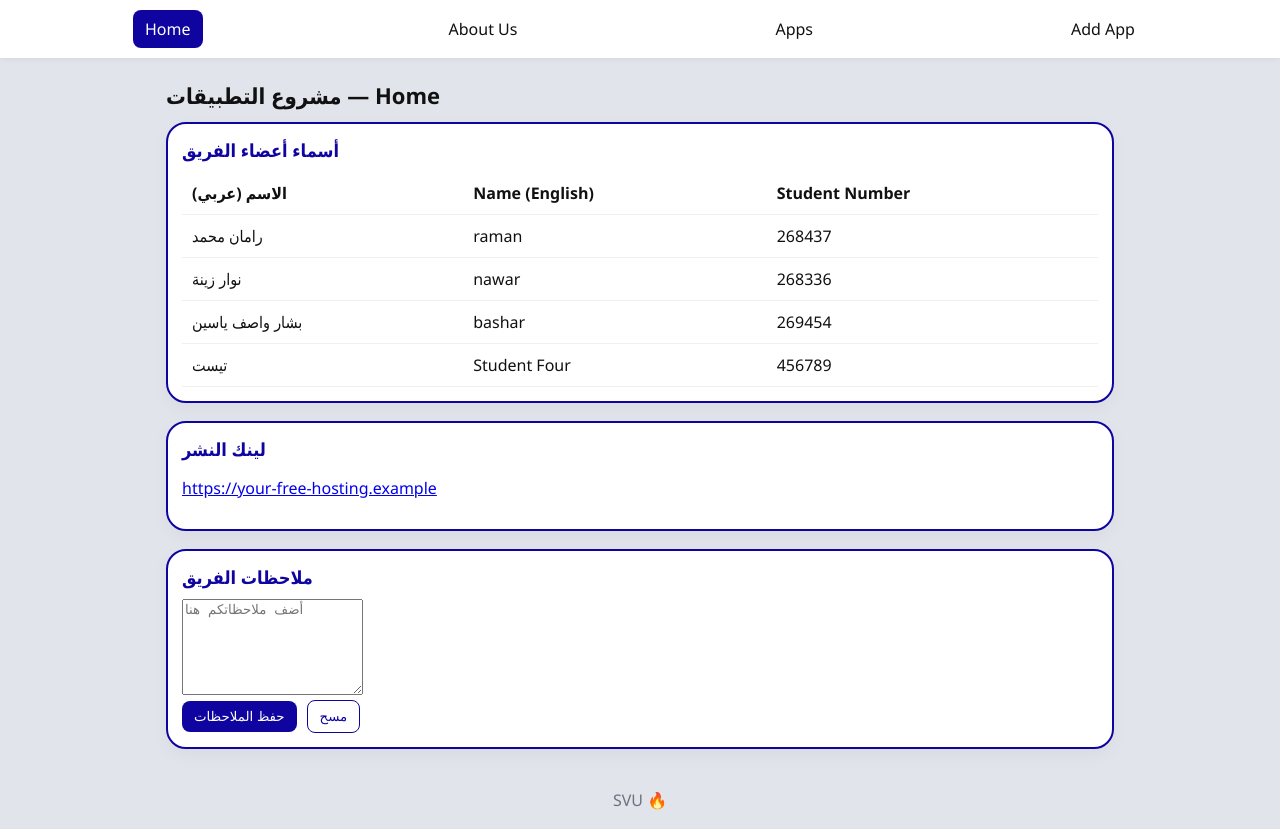
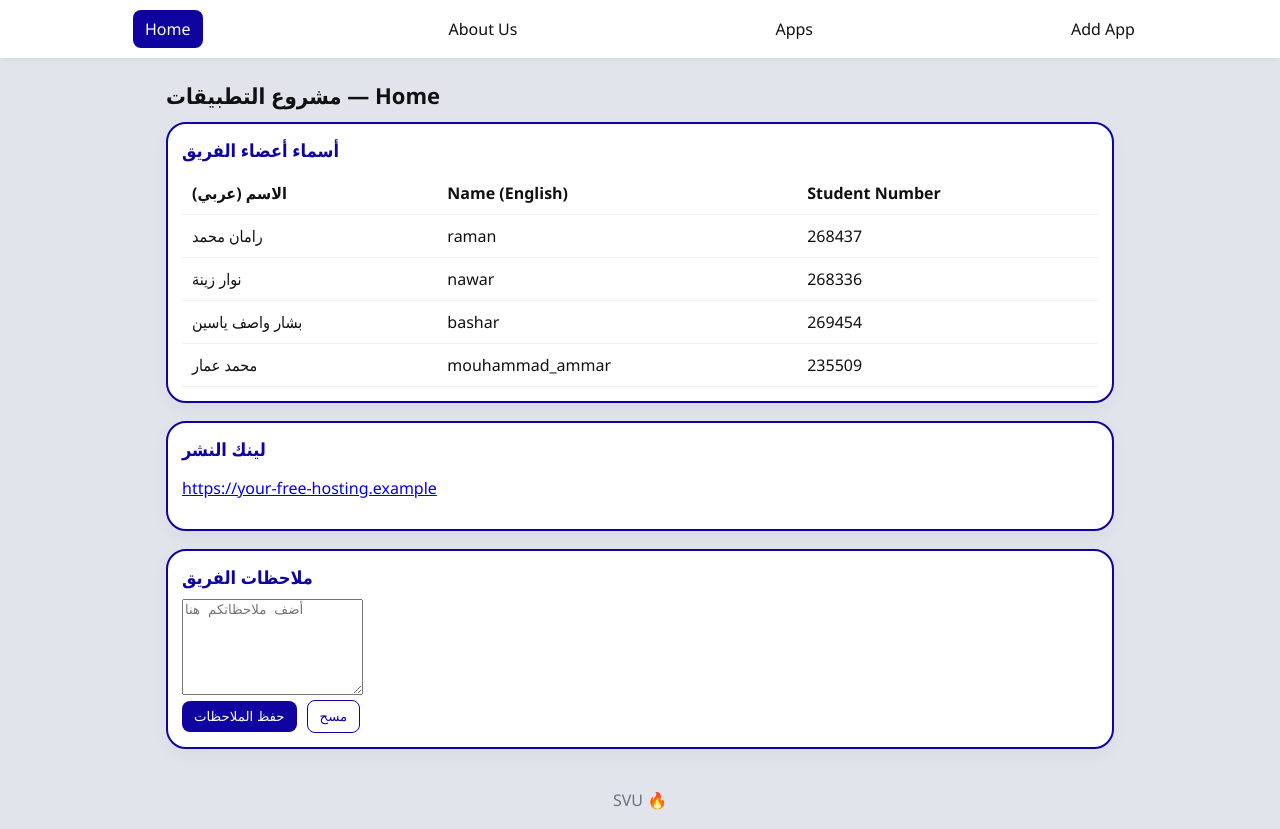
Before and after one commit to RamanMhmd/iwb202-projectes, a plain HTML site: page home.html in a window 1280 px wide. Drawn offline with nearby package versions, Linux system fonts and the light colour scheme.

Commit message:
Update home.html

```diff
--- a/home.html
+++ b/home.html
@@ -50,9 +50,9 @@
                         <td>269454</td>
                     </tr>
                     <tr>
-                        <td>تيست</td>
-                        <td>Student Four</td>
-                        <td>456789</td>
+                        <td> محمد عمار</td>
+                        <td>mouhammad_ammar</td>
+                        <td>235509</td>
                     </tr>
                 </tbody>
             </table>
```
